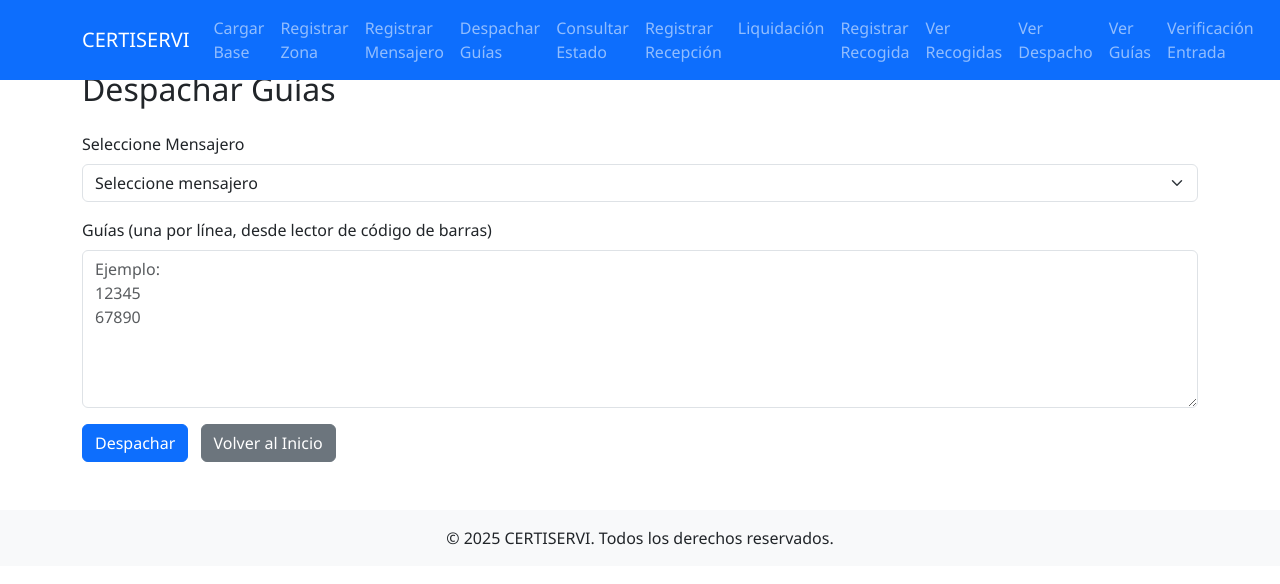
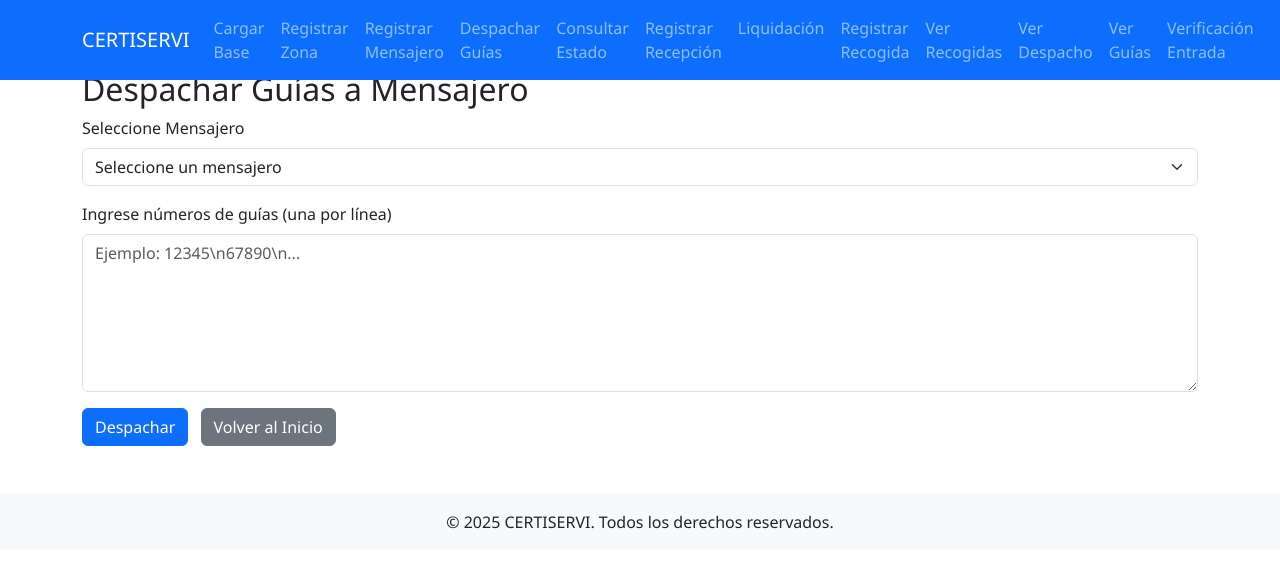
Before and after one commit to luisrobles062/mensajeria-app, a Flask app: page /despachar_guias in a window 1280 px wide. Shown: the top 584 px of the page. Run offline with Flask 3, Linux system fonts and the light colour scheme.

Commit message:
Update despachar_guias.html

```diff
--- a/templates/despachar_guias.html
+++ b/templates/despachar_guias.html
@@ -1,23 +1,26 @@
 {% extends "base.html" %}
 {% block title %}Despachar Guías - CERTISERVI{% endblock %}
 {% block content %}
-<h2>Despachar Guías</h2>
-
-<form action="/despachar_guias" method="POST" class="mt-4">
+<h2>Despachar Guías a Mensajero</h2>
+<form method="POST">
     <div class="mb-3">
-        <label for="mensajero" class="form-label">Seleccione Mensajero</label>
-        <select name="mensajero" id="mensajero" class="form-select" required>
-            <option value="" disabled selected>Seleccione mensajero</option>
-            {% for m in mensajeros %}
-            <option value="{{ m.nombre }}">{{ m.nombre }} (Zona: {{ m.zona }})</option>
+        <label for="mensajero_id" class="form-label">Seleccione Mensajero</label>
+        <select id="mensajero_id" name="mensajero_id" class="form-select" required>
+            <option value="" selected disabled>Seleccione un mensajero</option>
+            {% for zona in zonas %}
+                <optgroup label="{{ zona.nombre }}">
+                {% for mensajero in zona.mensajeros %}
+                    <option value="{{ mensajero.id }}">{{ mensajero.nombre }}</option>
+                {% endfor %}
+                </optgroup>
             {% endfor %}
         </select>
     </div>
     <div class="mb-3">
-        <label for="guias" class="form-label">Guías (una por línea, desde lector de código de barras)</label>
-        <textarea name="guias" id="guias" rows="6" class="form-control" placeholder="Ejemplo:&#10;12345&#10;67890" required></textarea>
+        <label for="guias_input" class="form-label">Ingrese números de guías (una por línea)</label>
+        <textarea class="form-control" id="guias_input" name="guias_input" rows="6" placeholder="Ejemplo: 12345\n67890\n..." required></textarea>
     </div>
     <button type="submit" class="btn btn-primary">Despachar</button>
-    <a href="/" class="btn btn-secondary ms-2">Volver al Inicio</a>
+    <a href="{{ url_for('index') }}" class="btn btn-secondary ms-2">Volver al Inicio</a>
 </form>
 {% endblock %}
```
